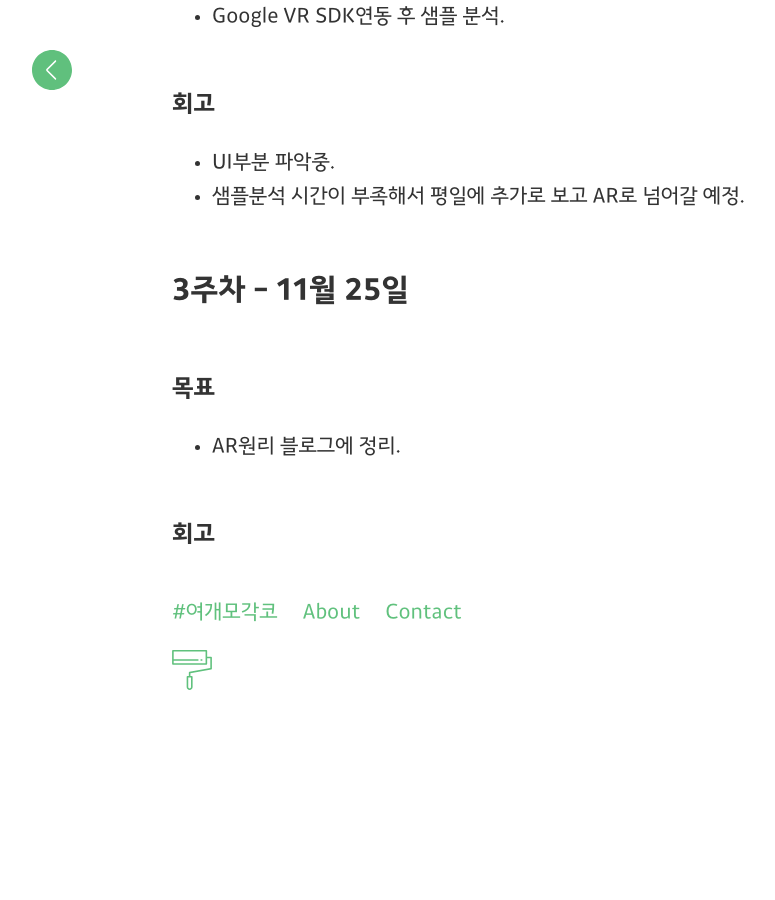
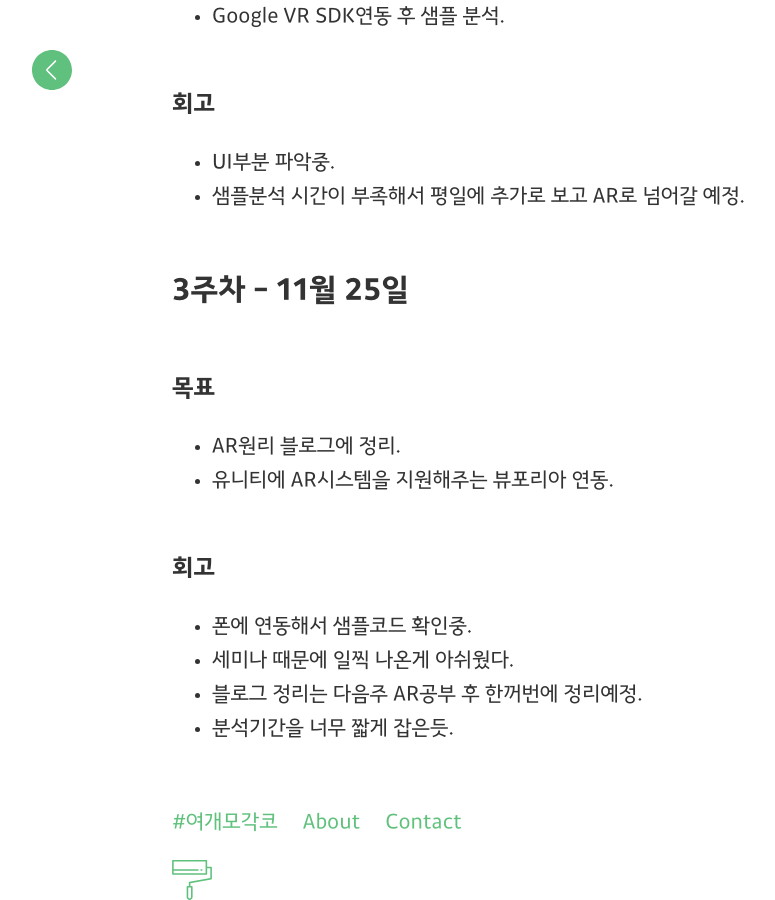
Before and after one commit to yeogaemogaco/retrospective-2nd, a Jekyll site: the page built from _posts/2017-11-04-sweetroute.md, in a window 1280 px wide and 900 px high, scrolled down 1908 px. Shown: the whole window, without its empty margins (18-793 px from the left). Built offline with Jekyll 4.4.1, drawn with Linux system fonts in a browser that asks for light colours; before the commit the page ends 2598 px from its top, so only the background shows below that.

Commit message:
치즈 3주차 회고 추가.

```diff
--- a/_posts/2017-11-04-sweetroute.md
+++ b/_posts/2017-11-04-sweetroute.md
@@ -50,5 +50,10 @@ VR과 AR의 개념을 잡고 간단히 따라 만들어 보는 것을 목표로
 ## 3주차 - 11월 25일
 ### 목표
 - AR원리 블로그에 정리.
+- 유니티에 AR시스템을 지원해주는 뷰포리아 연동.
 
 ### 회고
+- 폰에 연동해서 샘플코드 확인중.
+- 세미나 때문에 일찍 나온게 아쉬웠다.
+- 블로그 정리는 다음주 AR공부 후 한꺼번에 정리예정.
+- 분석기간을 너무 짧게 잡은듯.
```
